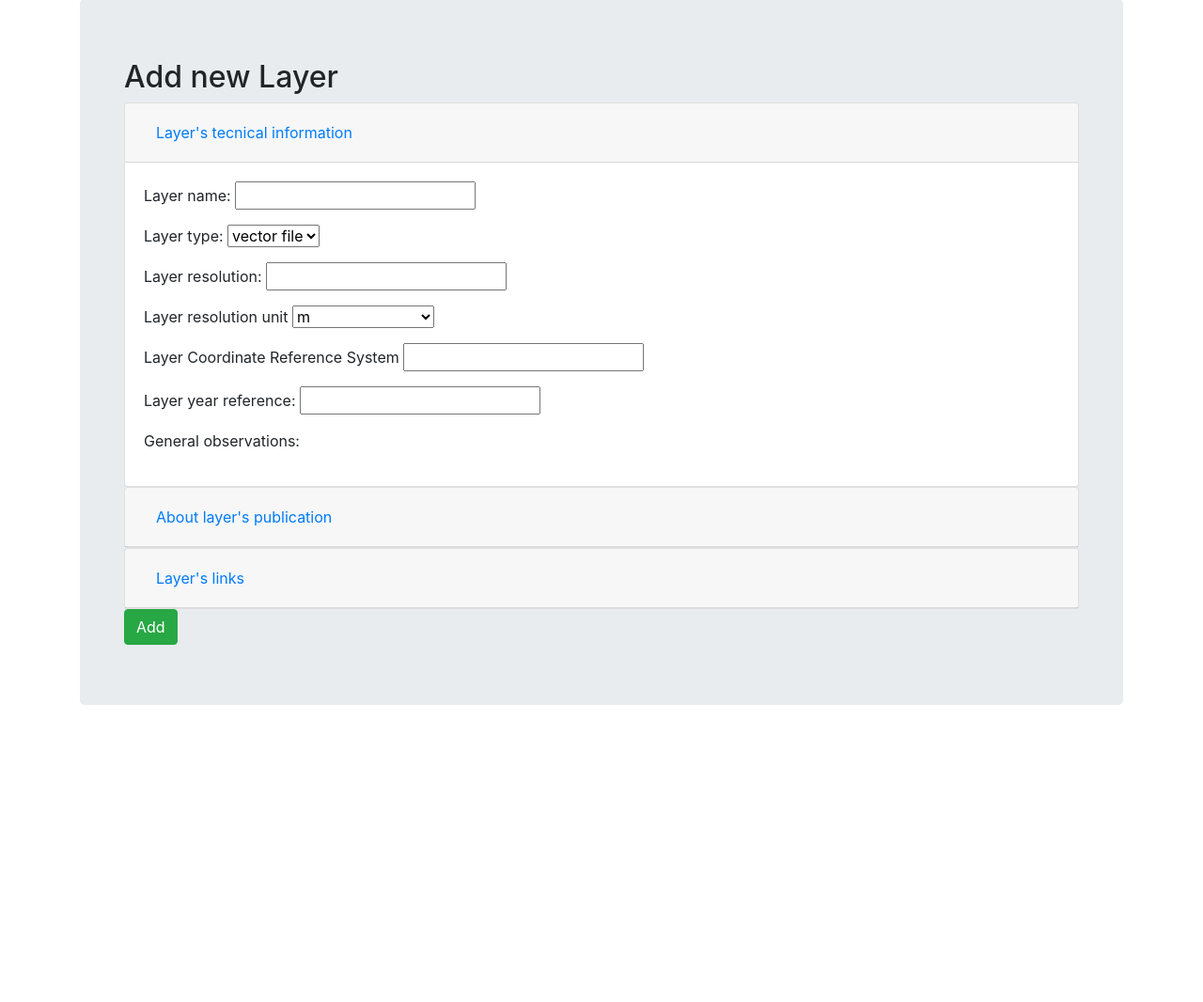
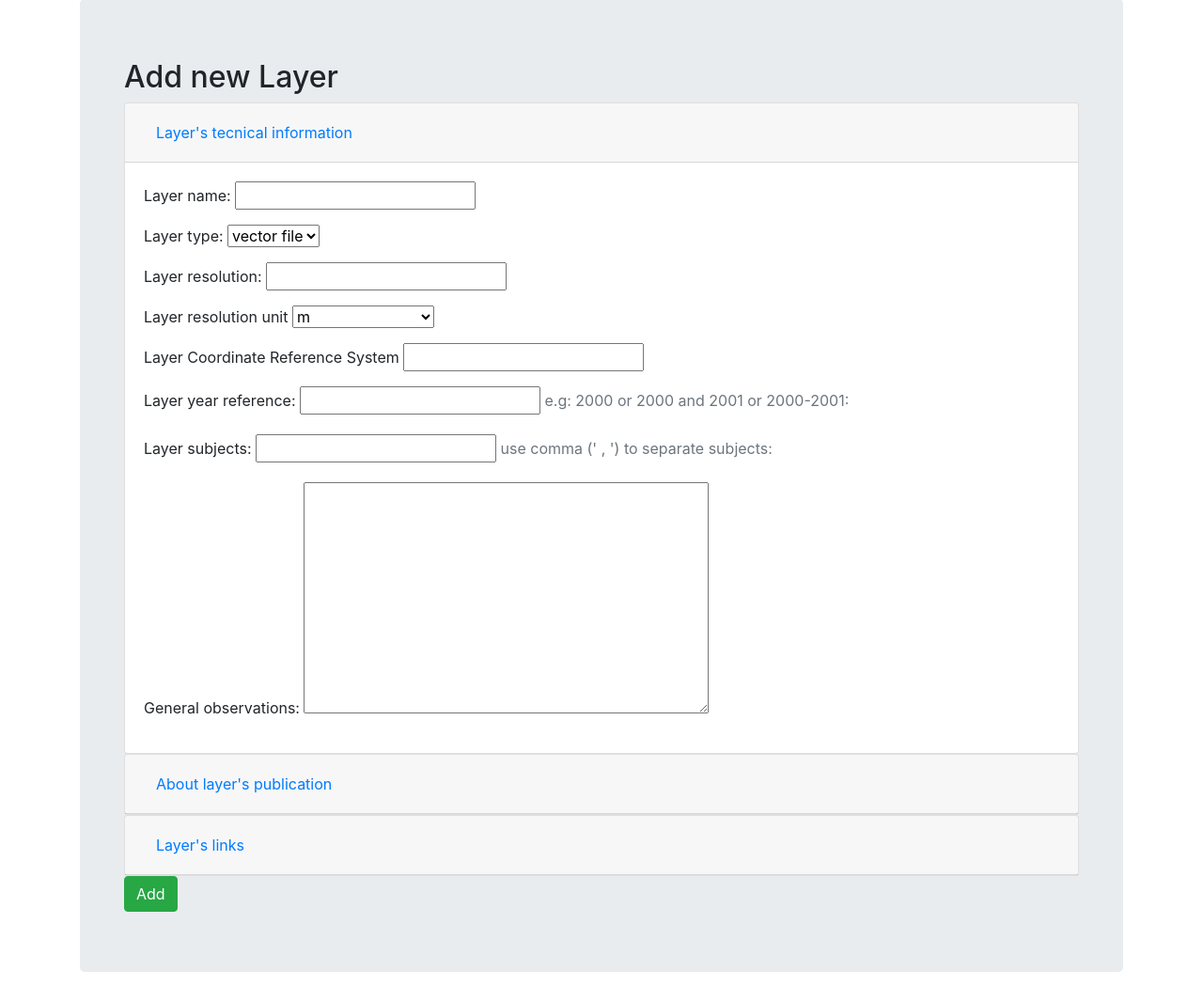
Before and after one commit to FelipeSBarros/IISLayersManager, a Django app: page /layer/new/ in a window 1280 px wide. Shown: the part 61-1127 px from the top of the page at 94% size. Before the commit the page ends 811 px from the top, so only its background shows below. Run offline with Django 3.2, Linux system fonts and the light colour scheme; the visitor is signed in with stand-in values (Sample User, id 1); some libraries are stand-ins or nearby versions.

Commit message:
fix doi_api bug, add labels to input forms

```diff
--- a/iislayers/forms.py
+++ b/iislayers/forms.py
@@ -2,6 +2,10 @@ from django import forms
 from .models import Layer
 
 class LayerForm(forms.ModelForm):
+    doi = forms.CharField(label='e.g.: 10.1145/1067268.1067287')
+    layer_year_reference = forms.CharField(label="e.g: 2000 or 2000 and 2001 or 2000-2001")
+    layer_subject = forms.CharField(label="use comma (' , ') to separate subjects")
+
 
     class Meta:
         model = Layer
@@ -13,6 +17,8 @@ class LayerForm(forms.ModelForm):
         'layer_resolution_unit',
         'layer_crs',
         'layer_year_reference',
+        'layer_subject',
+        'observations',
 
         # About layer publication
         'doi',
--- a/iislayers/models.py
+++ b/iislayers/models.py
@@ -45,6 +45,7 @@ class Layer(models.Model):
     )
     layer_crs = models.IntegerField(blank=True, null=True)
     layer_year_reference = models.CharField(max_length=200, blank=True, null=True)
+    layer_subject = models.CharField(max_length=200, blank=True, null=True)
 
     # About layer publication
     doi = models.CharField(max_length=200, blank=True, null=True)
--- a/iislayers/templates/add_layer.html
+++ b/iislayers/templates/add_layer.html
@@ -23,7 +23,11 @@
                   <p>Layer resolution: {{ form.layer_resolution }}</p>
                   <p>Layer resolution unit {{ form.layer_resolution_unit }}</p>
                   <p>Layer Coordinate Reference System {{ form.layer_crs }}</p>
-                  <p>Layer year reference: {{ form.layer_year_reference }} </p>
+                  <p>Layer year reference: {{ form.layer_year_reference }}
+                      <span class="text-secondary">{{ form.layer_year_reference.label_tag }}</span></p>
+
+                  <p>Layer subjects: {{ form.layer_subject }}
+                      <span class="text-secondary">{{ form.layer_subject.label_tag }}</span> </p>
                   <p>General observations: {{ form.observations }} </p>
               </div>
             </div>
@@ -39,7 +43,8 @@
               </div>
               <div id="collapseTwo" class="collapse" aria-labelledby="headingTwo" data-parent="#accordionExample">
                   <div class="card-body">
-                  <p>Paper DOI {{ form.doi }}</p>
+                  <p>Paper DOI {{ form.doi }}
+                      <span class="text-secondary">{{ form.doi.label_tag }}</span></p>
                   <p>Project name {{ form.project_name }}</p>
                   <p>Project URL {{ form.project_url }}<i class="fa fa-link fa-2x" aria-hidden="true"></i></p>
 
--- a/iislayers/templates/layers_list.html
+++ b/iislayers/templates/layers_list.html
@@ -12,7 +12,7 @@
                                         <option value="layer_name">Layer Name</option>
                                         <option value="layer_resolution">Layer resolution</option>
                                         <option value="doi">DOI</option>
-                                        <option value="paper_subject">Subject</option>
+                                        <option value="layer_subject">Subject</option>
                                     </select>
                                     <input type="text" name="v"
                                            class="form-control" id="id_search_box"
--- a/iislayers/views.py
+++ b/iislayers/views.py
@@ -35,9 +35,9 @@ class LayersListView(ListView):
             qs = qs.filter(
                 doi__icontains=v
             )
-        if q == 'paper_subject':
+        if q == 'layer_subject':
             qs = qs.filter(
-                paper_subject__icontains=v
+                layer_subject__icontains=v
             )
 
         return qs
```
Also changed, not shown: doi_api.py (+16 -2 lines).
